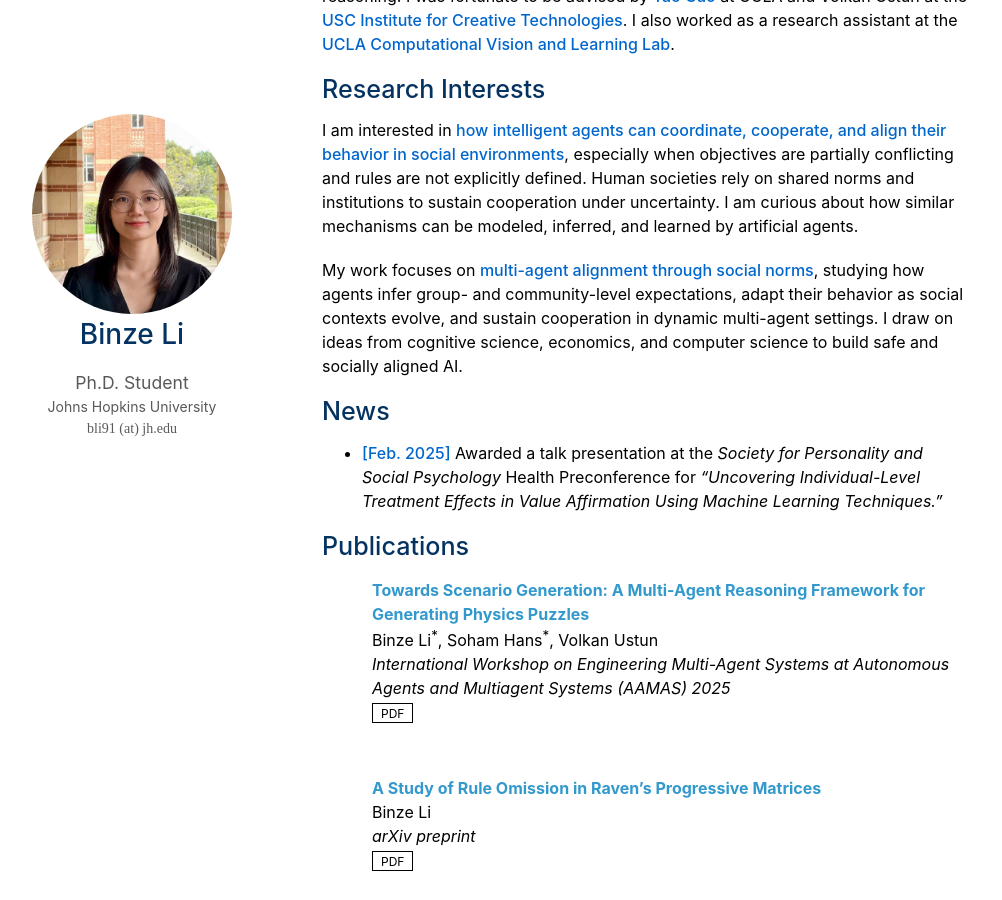
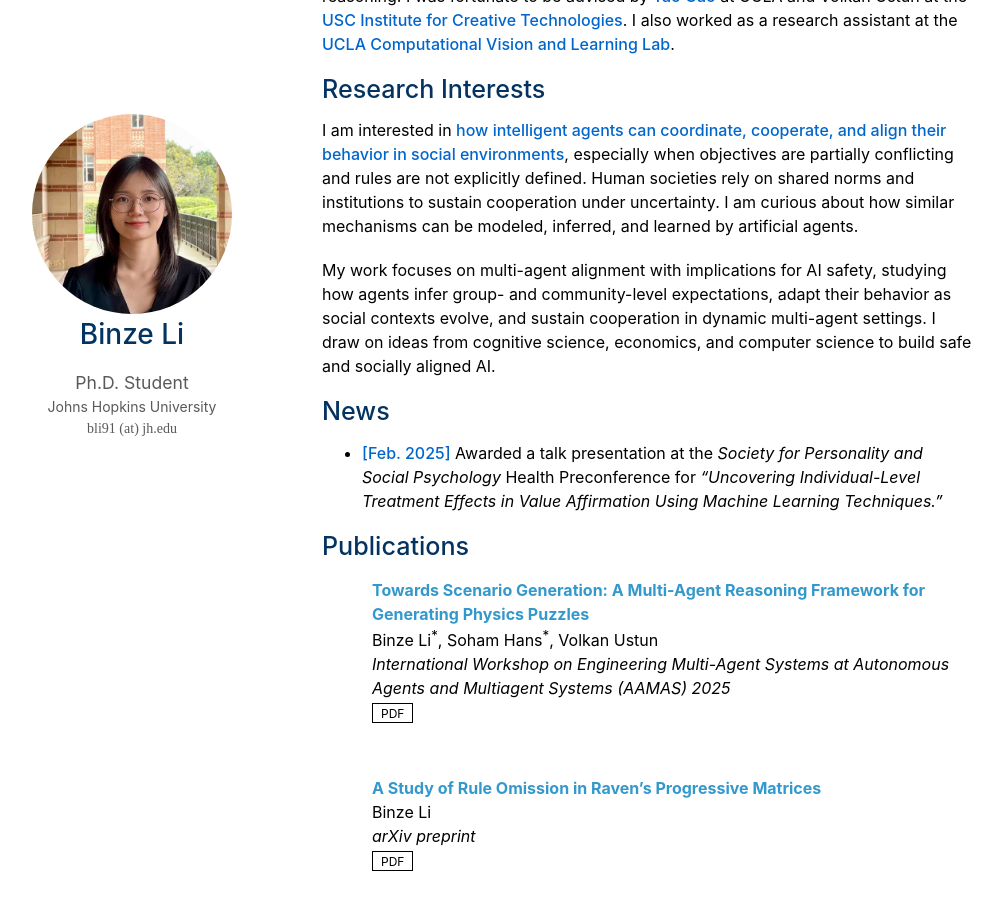
Before and after one commit to binzeli/binzeli.github.io, a Jekyll site: the page built from index.md, in a window 1280 px wide and 900 px high, scrolled down 347 px. Shown: the whole window, without its empty margins (148-1150 px from the left). Built offline with Jekyll 4.4.1, drawn with Linux system fonts in a browser that asks for light colours; a style sheet for code colours, icons or effects is not loaded; our own code applies the rules of GitHub Pages for plain Markdown files.

Commit message:
Refine description of multi-agent alignment focus

```diff
--- a/index.md
+++ b/index.md
@@ -13,7 +13,7 @@ Throughout my undergraduate years, I conducted research at the intersection of c
 
 I am interested in **how intelligent agents can coordinate, cooperate, and align their behavior in social environments**, especially when objectives are partially conflicting and rules are not explicitly defined. Human societies rely on shared norms and institutions to sustain cooperation under uncertainty. I am curious about how similar mechanisms can be modeled, inferred, and learned by artificial agents.
 
-My work focuses on **multi-agent alignment through social norms**, studying how agents infer group- and community-level expectations, adapt their behavior as social contexts evolve, and sustain cooperation in dynamic multi-agent settings. I draw on ideas from cognitive science, economics, and computer science to build safe and socially aligned AI.
+My work focuses on multi-agent alignment with implications for AI safety, studying how agents infer group- and community-level expectations, adapt their behavior as social contexts evolve, and sustain cooperation in dynamic multi-agent settings. I draw on ideas from cognitive science, economics, and computer science to build safe and socially aligned AI.
 
 
 ## News
```
